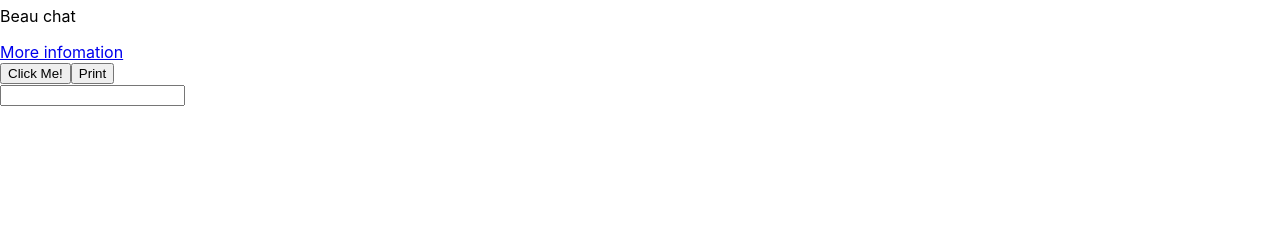
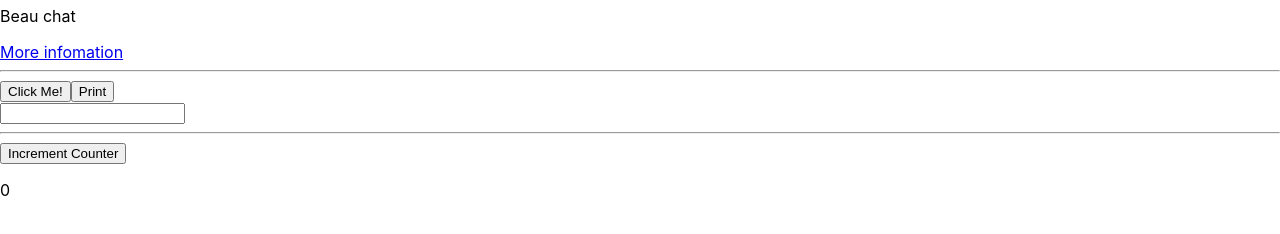
Before and after one commit to tjcchen/a-react-repo, a React (Create React App) app in the folder react-app/: page / in a window 1280 px wide. Shown: the part 158-392 px from the top of the page. Built offline with nearby package versions, Linux system fonts and the light colour scheme.

Commit message:
feat: adding a counter example

```diff
--- a/react-app/src/App.jsx
+++ b/react-app/src/App.jsx
@@ -1,11 +1,15 @@
 import Card from "./components/Card/card";
 import Event from "./components/Card/event";
+import Counter from "./components/Card/state";
 
 function App() {
   return (
     <>
       <Card />
+      <hr/>
       <Event />
+      <hr/>
+      <Counter />
     </>
   );
 }
--- a/react-app/src/components/Card/state.jsx
+++ b/react-app/src/components/Card/state.jsx
@@ -8,3 +8,16 @@
  * - Counter & Toggle
  *   prevState
  */
+
+import { useState } from "react";
+
+export default function Counter() {
+  const [count, setCount] = useState(0);
+
+  return (
+    <>
+      <button onClick={() => setCount(count + 1)}>Increment Counter</button>
+      <p>{count}</p>
+    </>
+  );
+}
```
